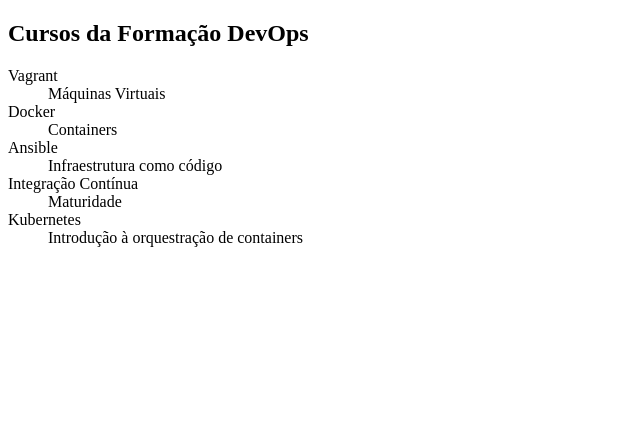
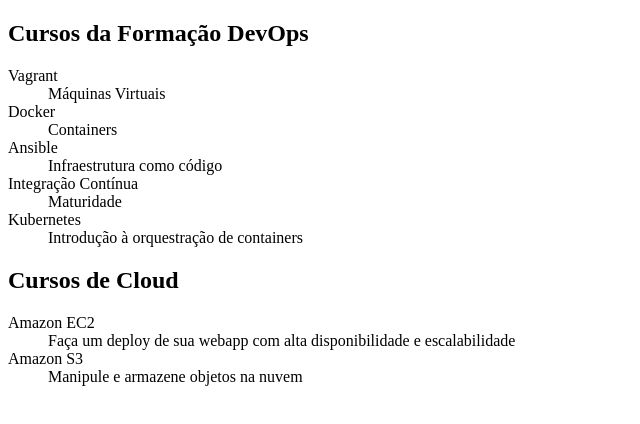
Before and after one commit to flaviomreispgers/git-course, a plain HTML site: page index.html in a window 1280 px wide. Shown: the whole page, without its empty margins (0-640 px from the left). Drawn offline with Linux system fonts and the light colour scheme.

Commit message:
Cursos de EC2 e S3 adicionados

```diff
--- a/index.html
+++ b/index.html
@@ -23,5 +23,15 @@
       <dt>Kubernetes</dt>
       <dd>Introdução à orquestração de containers</dd>
     </dl>
+
+    <h2>Cursos de Cloud</h2>
+
+    <dl>
+      <dt>Amazon EC2</dt>
+      <dd>Faça um deploy de sua webapp com alta disponibilidade e escalabilidade</dd>
+
+      <dt>Amazon S3</dt>
+      <dd>Manipule e armazene objetos na nuvem</dd>
+    </dl>
   </body>
 </html>
```
